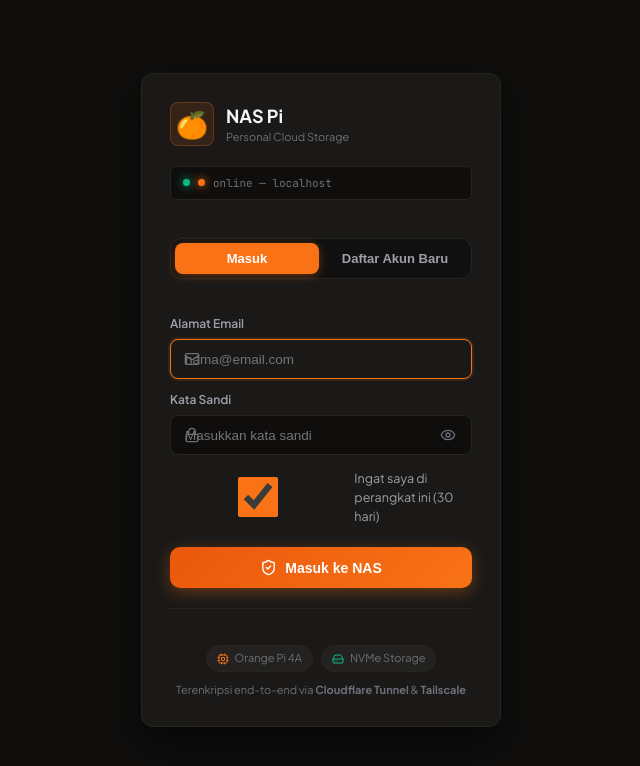
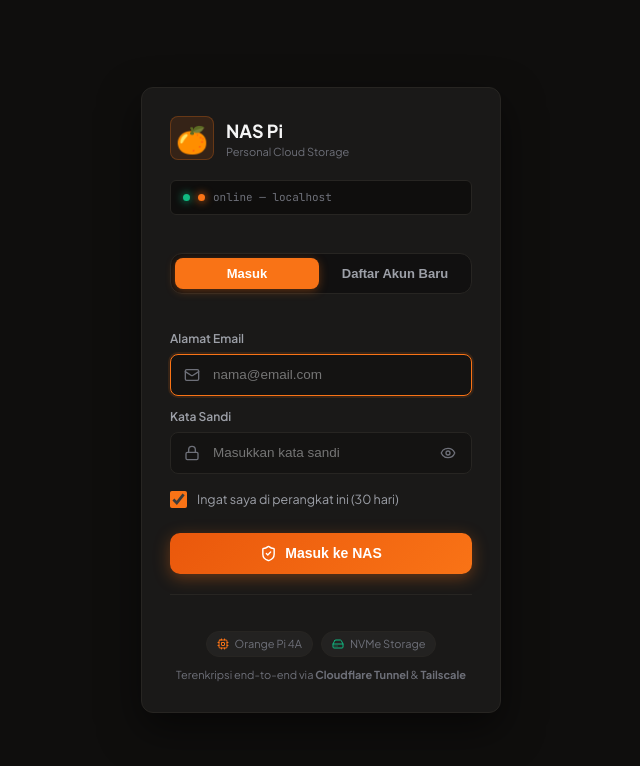
Before and after one commit to iyantama9/NAS-Orangepi4A, a React (Vite) app in the folder apps/web/: page /login in a window 1280 px wide. Shown: the top 766 px of the page, without its empty margins (319-959 px from the left). Built offline with nearby package versions, Linux system fonts and the light colour scheme.

Commit message:
fix: polish checkbox sizing, input icon padding, and studio header title spacing

```diff
--- a/apps/web/src/styles.css
+++ b/apps/web/src/styles.css
@@ -1584,11 +1584,11 @@ html, body, #root {
   gap: 12px;
 }
 
-.auth-card form input {
+.auth-card form input:not([type="checkbox"]) {
   width: 100%;
-  height: 40px;
-  padding: 0 14px;
-  background: var(--bg-app);
+  height: 42px;
+  padding: 0 42px 0 42px;
+  background: #141312;
   border: 1px solid var(--border-subtle);
   border-radius: var(--radius-sm);
   color: var(--text-primary);
@@ -1597,7 +1597,7 @@ html, body, #root {
   transition: all 0.15s ease;
 }
 
-.auth-card form input:focus {
+.auth-card form input:not([type="checkbox"]):focus {
   border-color: var(--amber);
   box-shadow: 0 0 0 2px var(--amber-subtle);
 }
@@ -2607,21 +2607,26 @@ html, body, #root {
 .studio-title-block {
   display: flex;
   flex-direction: column;
+  justify-content: center;
   min-width: 0;
+  gap: 3px;
 }
 
 .studio-file-title {
   font-size: 14px;
   font-weight: 600;
   color: var(--text-primary);
+  line-height: 1.3;
   white-space: nowrap;
   overflow: hidden;
   text-overflow: ellipsis;
+  max-width: 260px;
 }
 
 .studio-file-meta-badge {
   font-size: 11px;
   color: var(--text-muted);
+  line-height: 1.2;
 }
 
 .studio-header-actions {
@@ -3235,25 +3240,35 @@ html, body, #root {
 }
 
 .auth-remember-row {
-  margin: 2px 0 6px;
+  margin: 4px 0 8px;
+  display: flex;
+  align-items: center;
 }
 
 .custom-checkbox-label {
-  display: flex;
-  align-items: center;
-  gap: 8px;
+  display: inline-flex;
+  align-items: center;
+  gap: 10px;
   font-size: 12.5px;
   color: var(--text-secondary);
   cursor: pointer;
   user-select: none;
+  width: auto;
 }
 
 .custom-checkbox {
   accent-color: var(--amber);
-  width: 16px;
-  height: 16px;
-  cursor: pointer;
-}
+  width: 17px !important;
+  min-width: 17px !important;
+  max-width: 17px !important;
+  height: 17px !important;
+  min-height: 17px !important;
+  max-height: 17px !important;
+  flex-shrink: 0;
+  margin: 0 !important;
+  cursor: pointer;
+}
+
 
 .btn-auth-submit {
   width: 100%;
```
